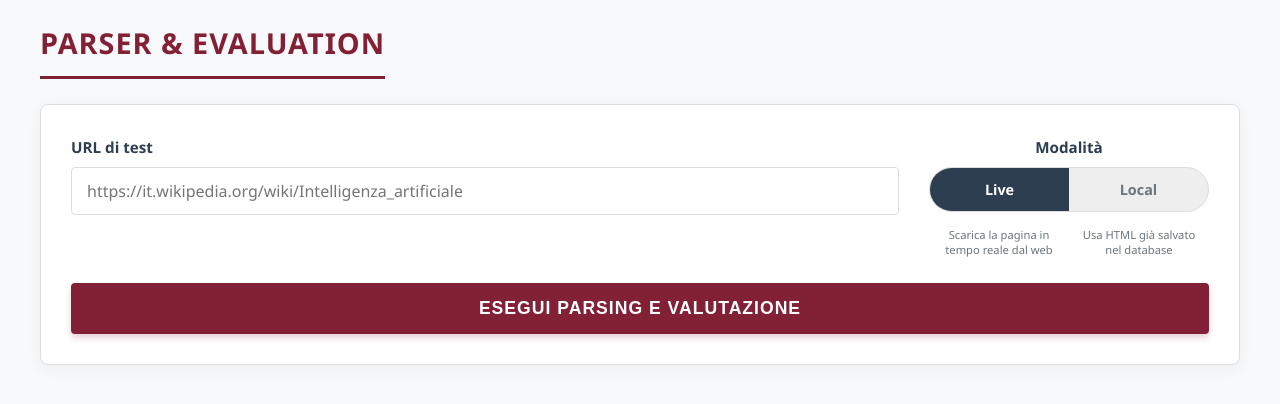
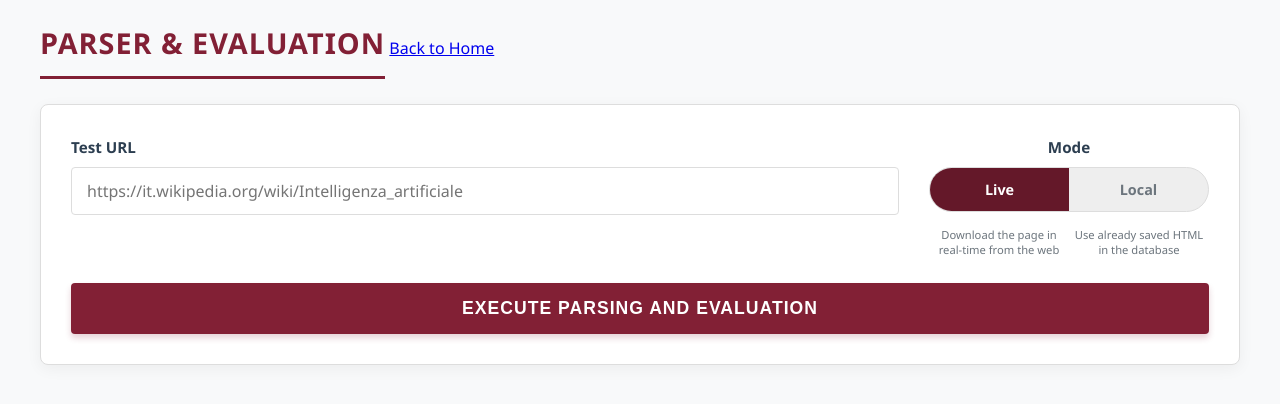
Before and after one commit to ludofiocchetta-glitch/tesi-parser-and-llm-as-a-judge, a FastAPI app: page /analyze in a window 1280 px wide. Shown: the top 404 px of the page. Run offline with FastAPI, Linux system fonts and the light colour scheme; data that the repository does not hold is empty.

Commit message:
minor fixes in frontend

```diff
--- a/progetto/frontend/templates/analyze.html
+++ b/progetto/frontend/templates/analyze.html
@@ -1,9 +1,13 @@
 {% extends "index.html" %}
 
-{% block title %}Parser & Evaluation{% endblock %}
+{% block title %}
+    Parser & Evaluation
+{% endblock title %}
 
 {% block content %}
     <h1>Parser & Evaluation</h1>
+
+    <a href="{{ url_for('home') }}" class="back-link">Back to Home</a>
 
     {% if error %}<div class="error">{{ error }}</div>{% endif %}
 
@@ -12,33 +16,50 @@
             <div class="form-top-row">
 
                 <div class="url-input-group">
-                    <label for="url_parse">URL di test</label>
-                    <input type="text" id="url_parse" name="url" required placeholder="https://it.wikipedia.org/wiki/Intelligenza_artificiale">
+                    <label for="url_parse">Test URL</label>
+                    <input type="text"
+                           id="url_parse"
+                           name="url"
+                           required
+                           placeholder="https://it.wikipedia.org/wiki/Intelligenza_artificiale">
                     {% if gs_urls %}
-                        <select id="gs_dropdown" onchange="document.getElementById('url_parse').value = this.value">
-                            <option value="">-- Oppure seleziona dal Gold Standard --</option>
+                        <select id="gs_dropdown"
+                                onchange="document.getElementById('url_parse').value = this.value">
+                            <option value="">-- Or select from Gold Standard --</option>
                             {% for gs_url in gs_urls %}<option value="{{ gs_url }}">{{ gs_url }}</option>{% endfor %}
                         </select>
                     {% endif %}
                 </div>
 
                 <div class="mode-input-group">
-                    <label>Modalità</label>
+                    <label>Mode</label>
                     <div class="mode-toggle-pill">
-                        <input type="radio" id="live_mode" name="mode" value="live" {% if selected_mode != 'local' %}checked{% endif %}>
+                        <input type="radio"
+                               id="live_mode"
+                               name="mode"
+                               value="live"
+                               {% if selected_mode != 'local' %}checked{% endif %}>
                         <label for="live_mode">Live</label>
 
-                        <input type="radio" id="local_mode" name="mode" value="local" {% if selected_mode == 'local' %}checked{% endif %}>
+                        <input type="radio"
+                               id="local_mode"
+                               name="mode"
+                               value="local"
+                               {% if selected_mode == 'local' %}checked{% endif %}>
                         <label for="local_mode">Local</label>
                     </div>
                     <div class="mode-hints-wrapper">
-                        <span class="mode-hint">Scarica la pagina in<br>tempo reale dal web</span>
-                        <span class="mode-hint">Usa HTML già salvato<br>nel database</span>
+                        <span class="mode-hint">Download the page in
+                            <br>
+                        real-time from the web</span>
+                        <span class="mode-hint">Use already saved HTML
+                            <br>
+                        in the database</span>
                     </div>
                 </div>
             </div>
 
-            <button type="submit" class="submit-btn-full">ESEGUI PARSING E VALUTAZIONE</button>
+            <button type="submit" class="submit-btn-full">Execute Parsing and Evaluation</button>
         </form>
     </div>
 
@@ -57,7 +78,7 @@
         {% if eval_data %}
             <div style="margin-top: 30px; margin-bottom: 30px;">
                 <h3 class="section-subtitle">Gold text</h3>
-                <div class="code-box">{{ gold_text if gold_text else "Nessun Gold Text trovato" }}</div>
+                <div class="code-box">{{ gold_text if gold_text else "No Gold Text found" }}</div>
             </div>
 
             <div class="metrics-footer">
@@ -76,18 +97,30 @@
                 <div class="metric-box">
                     <h4>LLM Judge</h4>
                     <div class="val">
-                        {% if judge_data %}{{ judge_data.judge_score }}/5{% else %}-{% endif %}
+                        {% if judge_data %}
+                            {{ judge_data.judge_score }}/5
+                        {% else %}
+                            -
+                        {% endif %}
                     </div>
                 </div>
                 <div class="metric-box feedback-box">
-                    <h4>Giudizio complessivo</h4>
-                    <p>{% if judge_data %}{{ judge_data.judge_feedback }}{% else %}Non disponibile{% endif %}</p>
+                    <h4>Feedback</h4>
+                    <p>
+                        {% if judge_data %}
+                            {{ judge_data.judge_feedback }}
+                        {% else %}
+                            Not available
+                        {% endif %}
+                    </p>
                 </div>
             </div>
         {% else %}
             <div class="eval-metrics" style="margin-top: 20px;">
-                <p class="warning-message"><i class="fa-solid fa-triangle-exclamation"></i> Questo URL non è presente nel Gold Standard. Metriche non disponibili.</p>
+                <p class="warning-message">
+                    <i class="fa-solid fa-triangle-exclamation"></i> This URL is not present in the Gold Standard. Metrics not available.
+                </p>
             </div>
         {% endif %}
     {% endif %}
-{% endblock %}
+{% endblock content %}
```
Also changed, not shown: progetto/frontend/static/index.css (+140 -30 lines), progetto/frontend/templates/home.html (+14 -6 lines).
